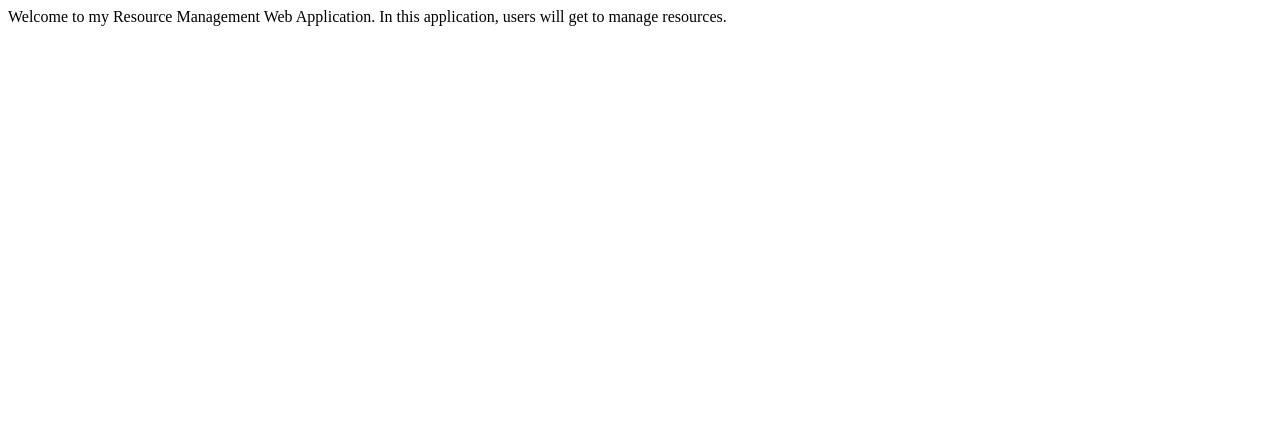
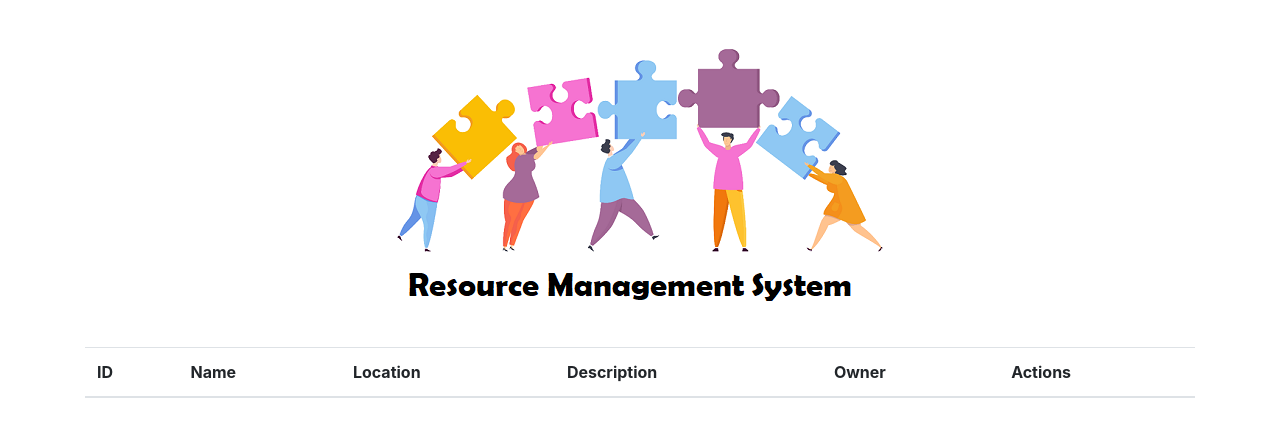
Before and after one commit to AdoSweetPotet/resource-mgmt, a website: page public/index.html in a window 1280 px wide. Drawn offline with nearby package versions, Linux system fonts and the light colour scheme; no server answers.

Commit message:
Implemented the frontend for view-resource

```diff
--- /dev/null
+++ b/public/css/styles.css
@@ -0,0 +1,3 @@
+.table-striped-custom tbody tr:nth-of-type(odd) {
+background-color: #f2f2f2; /* Alternate row color */
+}
--- a/public/index.html
+++ b/public/index.html
@@ -1,9 +1,49 @@
-<html>
+
+<!DOCTYPE html>
+<html lang="en">
 <head>
-<title>DVOPS - Resource Management Web App</title>
+    <meta charset="UTF-8">
+    <meta name="viewport" content="width=device-width, initial-scale=1.0">
+
+    <title>DVOPS - Resource Management Web App</title>
+
+    <script src="https://code.jquery.com/jquery-3.5.1.slim.min.js"></script>
+    <script src="https://cdn.jsdelivr.net/npm/@popperjs/core@2.5.3/dist/umd/popper.min.js"></script>
+    <script src="https://maxcdn.bootstrapcdn.com/bootstrap/4.5.2/js/bootstrap.min.js"></script>
+
+    <link href="https://maxcdn.bootstrapcdn.com/bootstrap/4.5.2/css/bootstrap.min.css" rel="stylesheet">
+    <link rel="stylesheet" href="css/styles.css">
+
+    <script src="js/view-resources.js"></script>
 </head>
-<body>
-Welcome to my Resource Management Web Application. In this application,
-users will get to manage resources.
+
+<body onload="viewResources()">
+    <div class="container mt-5">
+
+        <div class="row justify-content-center mb-4">
+            <img src="images/logo.png" alt="Resource Management Logo">
+        </div>
+
+        <div class="row">
+            <div class="col-md-12">
+                <table class="table table-striped table-striped-custom">
+                    <thead>
+                        <tr>
+                            <th>ID</th>
+                            <th>Name</th>
+                            <th>Location</th>
+                            <th>Description</th>
+                            <th>Owner</th>
+                            <th>Actions</th>
+                        </tr>
+                    </thead>
+
+                    <tbody id="tableContent">
+                    </tbody>
+                </table>
+            </div>
+        </div>
+
+    </div>
 </body>
 </html>
--- /dev/null
+++ b/public/js/view-resources.js
@@ -0,0 +1,48 @@
+
+function viewResources() {
+    var response = '';
+    var request = new XMLHttpRequest();
+
+    request.open('GET', '/view-resources', true);
+    request.setRequestHeader('Content-Type', 'application/json');
+
+    request.onload = function () {
+        if (request.status !== 200) {
+            console.error('Failed to load resources:', request.status);
+            return;
+        }
+
+        response = JSON.parse(request.responseText);
+
+        var html = '';
+
+        for (var i = 0; i < response.length; i++) {
+            html += '<tr>' +
+                '<td>' + (i + 1) + '</td>' +
+                '<td>' + response[i].name + '</td>' +
+                '<td>' + response[i].location + '</td>' +
+                '<td>' + response[i].description + '</td>' +
+                '<td>' + response[i].owner + '</td>' +
+                '<td>' +
+                    '<button type="button" class="btn btn-warning" ' +
+                    'onclick=\'editResource(' +
+                    JSON.stringify(JSON.stringify(response[i])) +
+                    ')\'>Edit</button> ' +
+
+                    '<button type="button" class="btn btn-danger" ' +
+                    'onclick="deleteResource(\'' +
+                    response[i].id +
+                    '\')">Delete</button>' +
+                '</td>' +
+                '</tr>';
+        }
+
+        document.getElementById('tableContent').innerHTML = html;
+    };
+
+    request.onerror = function () {
+        console.error('Network error while loading resources.');
+    };
+
+    request.send();
+}
```
